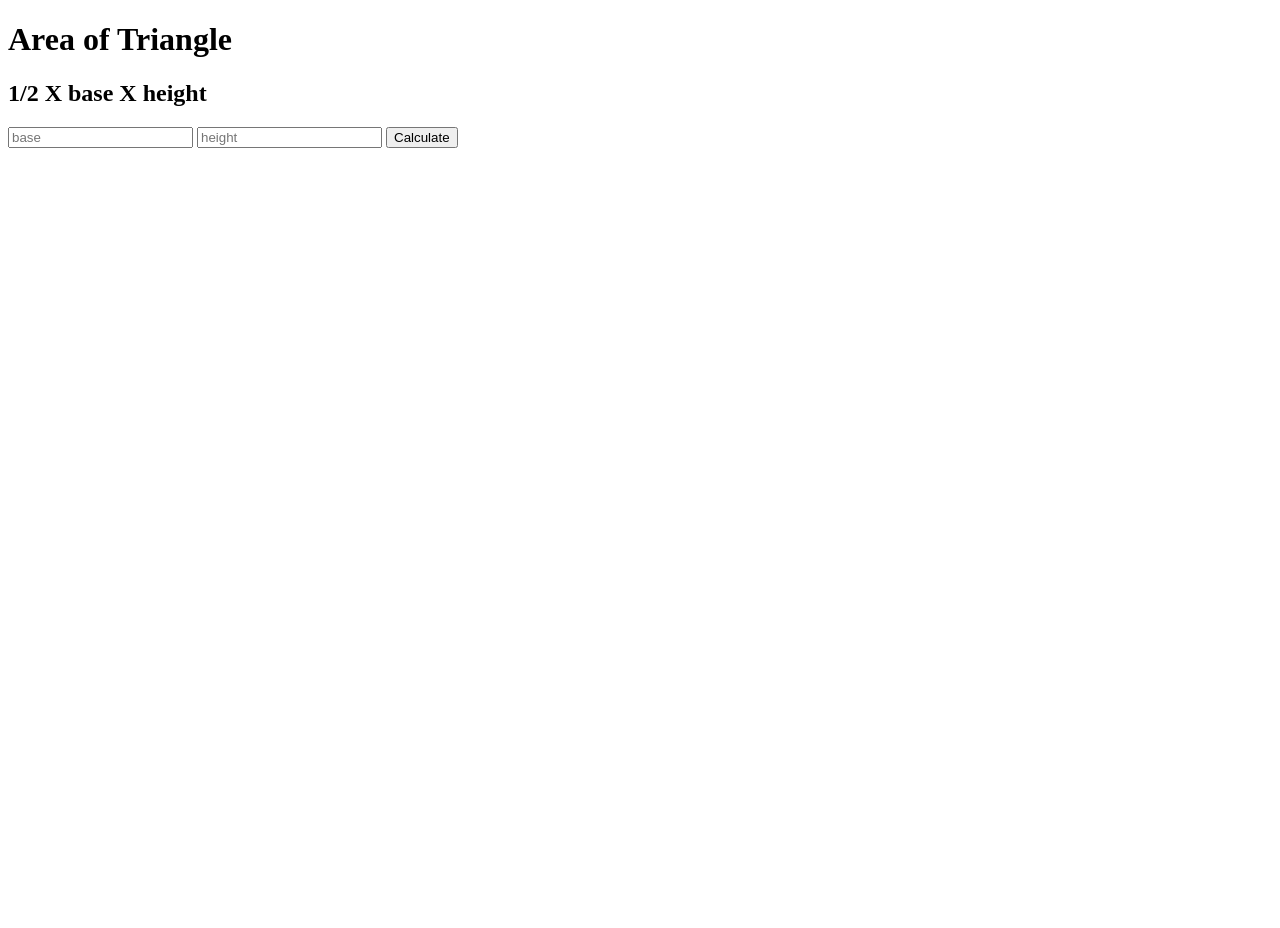
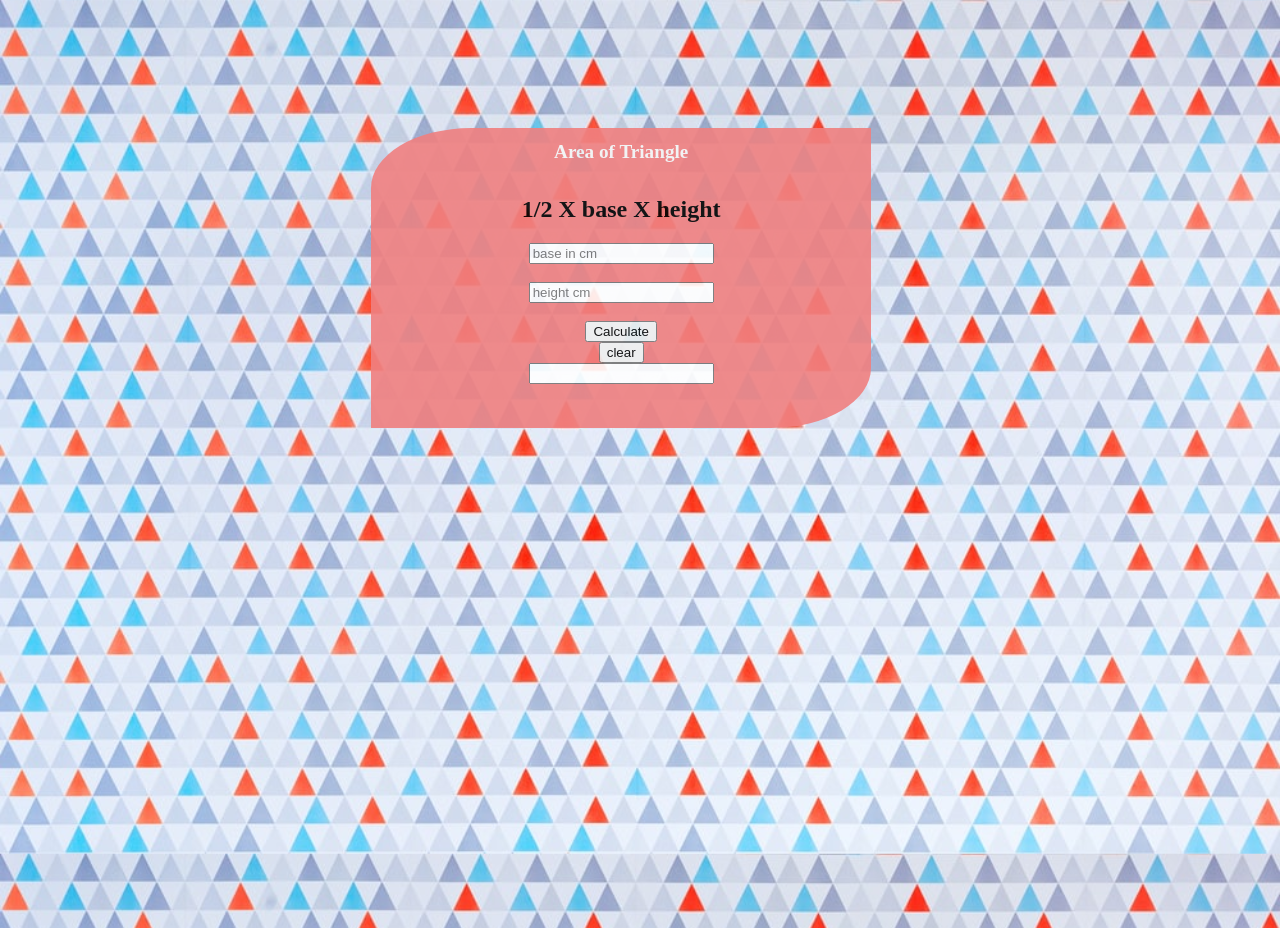
Before and after one commit to Mogamat-S23/Area-of-triangle, a plain HTML site: page index.html in a window 1280 px wide. Before the commit the page ends 800 px from the top, so only its background shows below. Drawn offline with Linux system fonts and the light colour scheme.

Commit message:
added css

```diff
--- a/index.html
+++ b/index.html
@@ -4,18 +4,22 @@
     <meta charset="UTF-8">
     <meta http-equiv="X-UA-Compatible" content="IE=edge">
     <meta name="viewport" content="width=device-width, initial-scale=1.0">
-    <title>Document</title>
+    <link rel="stylesheet" href="./styles/style.css">
+    <title>CalculateAreaOfTriangle</title>
 </head>
 <body>
     <div class="container">
         <h1>Area of Triangle</h1>
         <h2> 1/2 X base X height</h2>
-        <input type="numbers " id="b" placeholder="base" >
-         <input type="numbers" id="h" placeholder="height">
-        <button type="button" id="cal"> Calculate</button> <br>
-        <br>
+        <input type="numbers " id="b" placeholder="base in cm" > <br>
+         <input type="numbers" id="h" placeholder="height cm"> <br>
+        <button type="button" id="cal"> Calculate</button>
+
+
+        <button id="clear">clear</button>
+
          <div>
-            <p id="output">  </p>
+            <input id="output" type="text">
             <!-- <span id="output1">  </span> -->
          </div>
 
--- a/script/code.js
+++ b/script/code.js
@@ -8,5 +8,28 @@ c.addEventListener('click', () => {
     let b = base.value;
     let answer = eval (((1/2) * b * h ));
 
-    document.getElementById('output').innerHTML = answer ;
+    document.getElementById('output').innerHTML = answer  ;
+    output.value = answer + 'cm²'
 })
+
+let btnClear = document.getElementById('clear');
+
+btnClear.addEventListener('click', () => {
+    let base = document.getElementById('b')
+    base.value = ''
+
+    let height = document.getElementById('h')
+    height.value = ''
+
+    let output = document.getElementById('output')
+    output.value=''
+
+    document.getElementById('b').innerHTML = ''
+    document.getElementById('h').innerHTML = ''
+    document.getElementById('output').innerHTML=''
+
+
+
+
+
+});
--- /dev/null
+++ b/styles/style.css
@@ -0,0 +1,44 @@
+body {
+    margin: 0;
+    height: 100vh;
+    padding: 0;
+    border: 0;
+    background-image: url(../images/photo-1496954649918-80cc4e7a8076.jfif);
+    background-position-x: center;
+    background-repeat: no-repeat;
+    background-attachment: fixed;
+    background-size: cover;
+    overflow-y: hidden;
+
+
+  }
+
+
+  .container {
+
+
+    cursor: pointer;
+    user-select: none;
+    display: flex;
+    flex-direction: column;
+    align-items: center;
+    margin-top: 10%;
+    width: 500px;
+    background-color:lightcoral;
+    margin-left: 29%;
+     border-top-left-radius: 20%;
+     border-bottom-right-radius: 20%;
+    height: 300px;
+    opacity: 90%;
+
+
+
+
+  }
+
+
+
+  h1{
+    font-size: larger;
+    color: whitesmoke;
+  }
```
Also changed, not shown: images/photo-1496954649918-80cc4e7a8076.jfif (added).
